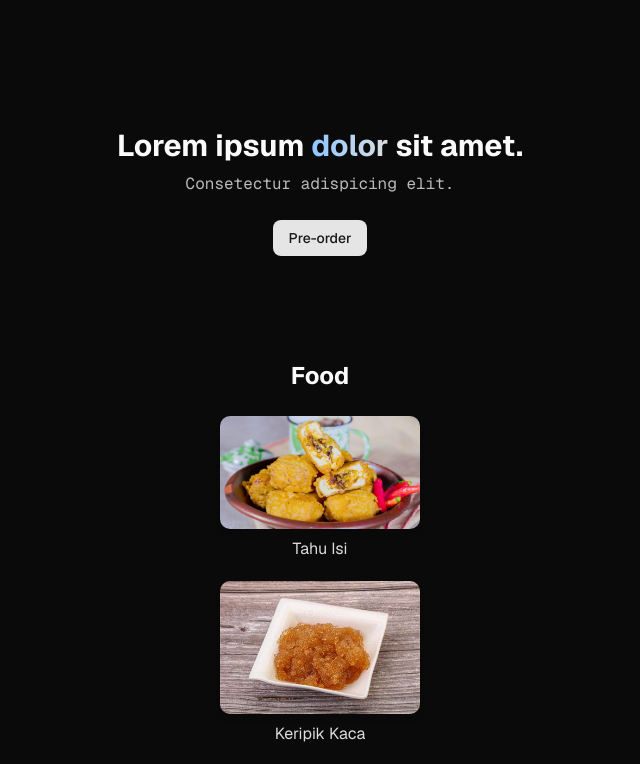
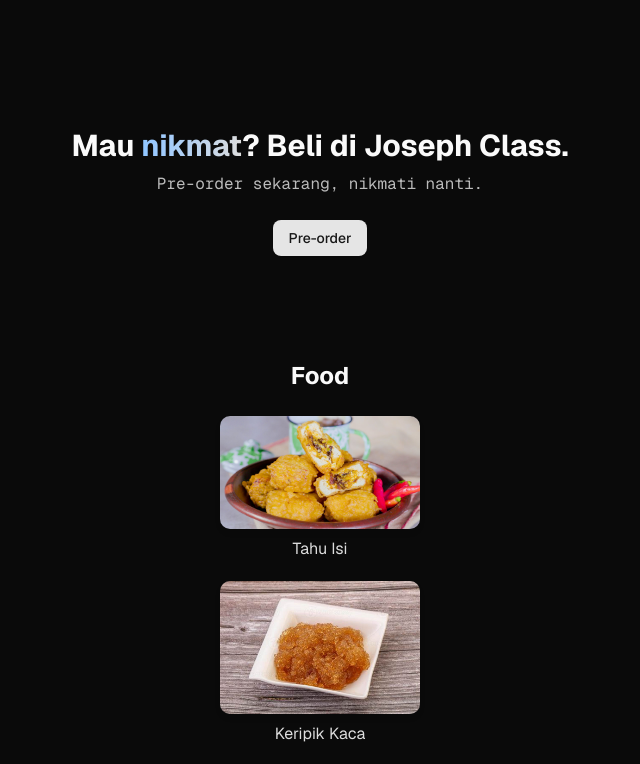
Before and after one commit to javascripter355/Bazar-Website, a Next.js app: page / in a window 1280 px wide. Shown: the top 764 px of the page, without its empty margins (320-960 px from the left). Built offline with nearby package versions, Linux system fonts and the light colour scheme.

Commit message:
feat: change placeholder text to real text

```diff
--- a/app/page.js
+++ b/app/page.js
@@ -107,8 +107,8 @@ export default function Home () {
         <div className="flex flex-col items-center w-screen">
             <div className={`grid place-items-center w-screen px-16 py-32 gap-16 ${ popUp || error || success ? 'blur-[3px] opacity-60' : '' } grid-rows-[auto_auto_auto] transition-all duration-500`}>
                 <motion.div variants={variants} initial="hidden" whileInView="show" viewport={{ margin: "-50px", once: true }} className="flex flex-col items-center gap-2">
-                    <motion.h1 variants={variants} className="text-3xl font-sans text-center font-bold">Lorem ipsum <span className="bg-gradient-to-r from-blue-300 to-[#ddd] bg-clip-text text-transparent">dolor</span> sit amet.</motion.h1>
-                    <motion.h2 variants={variants} className="text-[#bbb] font-mono text-center">Consetectur adispicing elit.</motion.h2>
+                    <motion.h1 variants={variants} className="text-3xl font-sans text-center font-bold">Mau <span className="bg-gradient-to-r from-blue-300 to-[#ddd] bg-clip-text text-transparent">nikmat</span>? Beli di Joseph Class.</motion.h1>
+                    <motion.h2 variants={variants} className="text-[#bbb] font-mono text-center">Pre-order sekarang, nikmati nanti.</motion.h2>
                     <motion.span variants={variants} className="hidden"></motion.span>
                     <motion.span variants={variants} className="hidden"></motion.span>
                     <motion.div variants={variants}>
```
